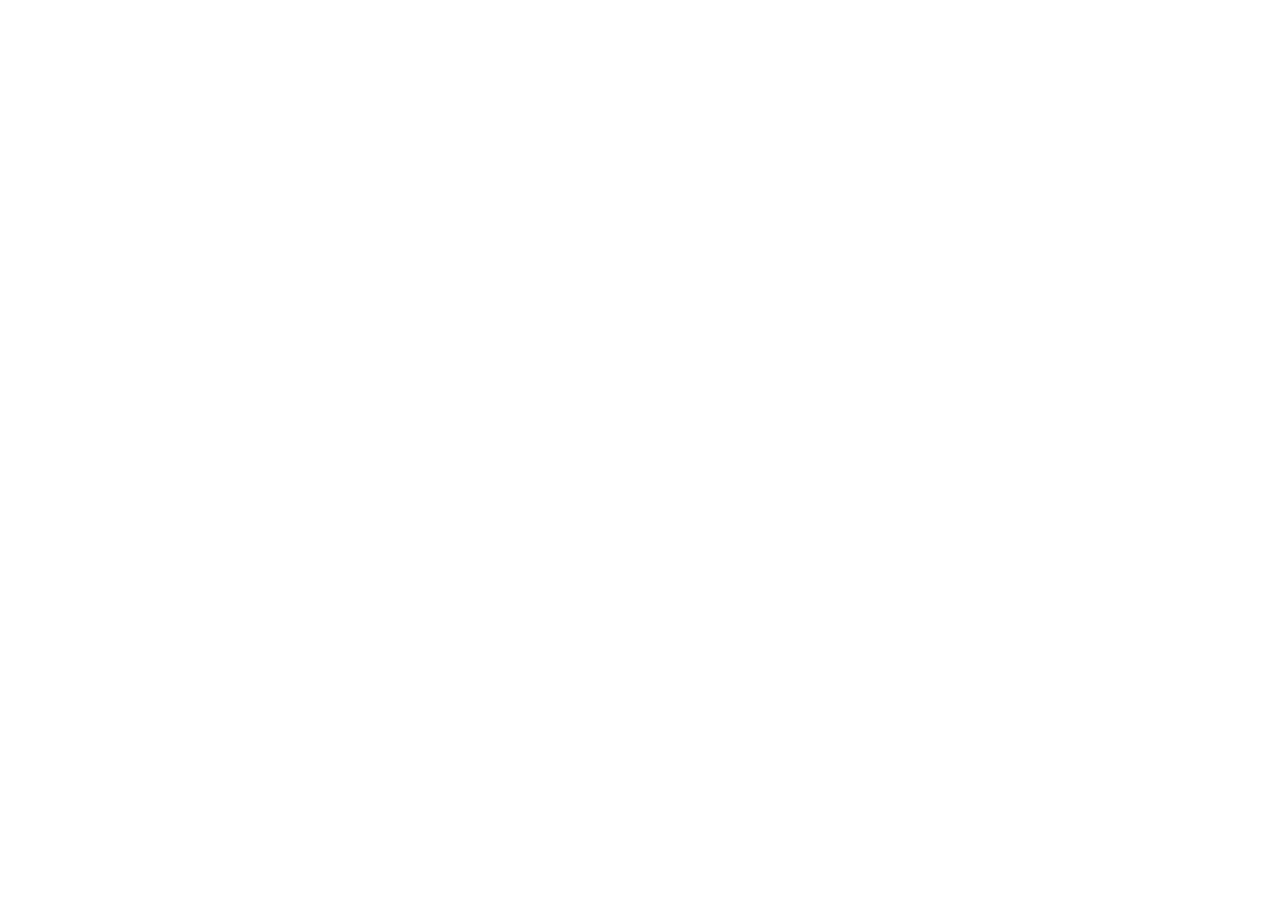
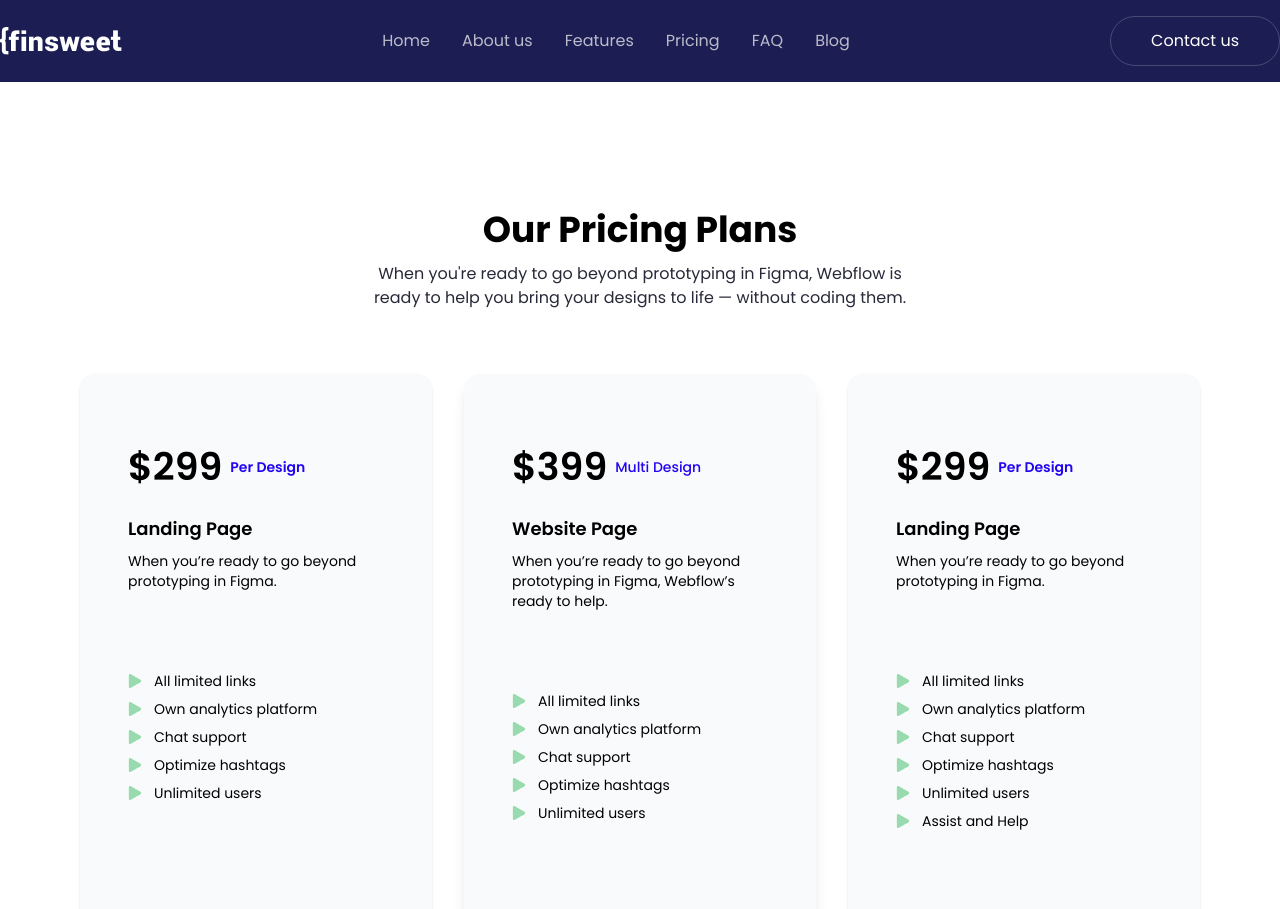
Before and after one commit to abdunnoorfaheem/finsweetreact, a React (Vite) app: page /pricing in a window 1280 px wide. Before the commit this address had no page. Shown: the top 909 px of the page. Before the commit the page ends 800 px from the top, so only its background shows below. Built offline with nearby package versions, Linux system fonts and the light colour scheme; the HTML template or start-up script is replaced by a standard one.

Commit message:
some elements have been modified

```diff
--- a/src/App.jsx
+++ b/src/App.jsx
@@ -10,6 +10,7 @@
       <Routes>
         <Route path="/" element={<RootLayout />}>
           <Route index element={<Home />} />
+          <Route path="/pricing" element={<Pricing />} />
         </Route>
       </Routes>
     </>
--- a/src/components/pages/Pricing.jsx
+++ b/src/components/pages/Pricing.jsx
@@ -1,15 +1,14 @@
 import React from "react";
 import Container from "../Container";
-import { FaPlus } from "react-icons/fa";
-import { CiPlay1 } from "react-icons/ci";
+import { FaPlay, FaPlus } from "react-icons/fa";
 
 const Pricing = () => {
   return (
     <>
       {/* Pricing Section */}
-      <section className="py-16 px-6 md:px-12 lg:px-20 font-poppins">
+      <section className="pt-32 px-6 md:px-12 lg:px-20 font-poppins">
         <Container>
-          <div className="text-center mb-12">
+          <div className="text-center mb-16">
             <h2 className="text-3xl md:text-4xl font-bold">
               Our Pricing Plans
             </h2>
@@ -22,134 +21,131 @@
           </div>
 
           {/* Pricing Cards */}
-          <div className="grid grid-cols-1 md:grid-cols-3 gap-8">
+          <div className="grid grid-cols-1 md:grid-cols-3 gap-5 lg:gap-8">
             {/* Card 1 */}
-            <div className="bg-gray-50 rounded-2xl shadow-sm hover:shadow-lg transition p-8 flex flex-col justify-between">
+            <div className="group bg-gray-50 hover:bg-quaternary hover:text-white rounded-2xl shadow-sm hover:shadow-lg transition py-16 px-8 lg:px-12 flex flex-col justify-between">
               <div>
                 <div className="flex gap-2 items-center">
-                  <h3 className="text-2xl font-bold text-primary">$299</h3>
-                  <span className="text-tertiary text-sm font-semibold">
+                  <h3 className="text-[38px] font-semibold">$299</h3>
+                  <span className="text-tertiary group-hover:text-quinary text-sm font-semibold">
                     Per Design
                   </span>
                 </div>
-                <h4 className="mt-4 text-lg font-semibold">Landing Page</h4>
-                <p className="text-quaternary mt-2 text-sm">
-                  When you’re ready to go beyond prototyping in Figma.
+                <h4 className="mt-5 text-lg font-semibold">Landing Page</h4>
+                <p className="mt-2 text-sm">
+                  When you’re ready to go beyond <br /> prototyping in Figma.
                 </p>
 
-                <ul className="mt-6 space-y-2 text-left text-sm">
-                  <li className="flex gap-1 items-center">
-                    <CiPlay1 className="text-[#97DAAD]" /> All limited links
+                <ul className="my-12 md:my-20 space-y-2 text-left text-sm">
+                  <li className="flex gap-3 items-center">
+                    <FaPlay className="text-[#97DAAD]" /> All limited links
                   </li>
-                  <li className="flex gap-1 items-center">
+                  <li className="flex gap-3 items-center">
                     {" "}
-                    <CiPlay1 className="text-[#97DAAD]" /> Own analytics
-                    platform
+                    <FaPlay className="text-[#97DAAD]" /> Own analytics platform
                   </li>
-                  <li className="flex gap-1 items-center">
+                  <li className="flex gap-3 items-center">
                     {" "}
-                    <CiPlay1 className="text-[#97DAAD]" /> Chat support
+                    <FaPlay className="text-[#97DAAD]" /> Chat support
                   </li>
-                  <li className="flex gap-1 items-center">
+                  <li className="flex gap-3 items-center">
                     {" "}
-                    <CiPlay1 className="text-[#97DAAD]" /> Optimize hashtags
+                    <FaPlay className="text-[#97DAAD]" /> Optimize hashtags
                   </li>
-                  <li className="flex gap-1 items-center">
+                  <li className="flex gap-3 items-center">
                     {" "}
-                    <CiPlay1 className="text-[#97DAAD]" /> Unlimited users
+                    <FaPlay className="text-[#97DAAD]" /> Unlimited users
                   </li>
                 </ul>
               </div>
-              <button className="mt-8 bg-primary text-white font-medium py-2 rounded-full hover:bg-gray-950 cursor-pointer transition font-manrope">
+              <button className="bg-primary text-white font-medium py-2 lg:py-4 px-12 lg:px-20 rounded-[41px] cursor-pointer transition font-manrope group-hover:bg-quinary group-hover:text-primary hover:bg-yellow-400 mx-auto">
                 Get started
               </button>
             </div>
 
             {/* Card 2 */}
-            <div className="bg-quaternary text-white rounded-2xl shadow-lg p-8 flex flex-col justify-between">
+            <div className="group hover:bg-quaternary hover:text-white bg-gray-50 rounded-2xl shadow-lg flex flex-col justify-between py-16 px-8 lg:px-12">
               <div>
                 <div className="flex gap-2 items-center">
-                  <h3 className="text-2xl font-bold text-white">$399</h3>
-                  <span className="text-quinary text-sm font-medium">
+                  <h3 className="text-[38px] font-semibold">$399</h3>
+                  <span className="text-tertiary text-sm font-medium group-hover:text-quinary">
                     Multi Design
                   </span>
                 </div>
-                <h4 className="mt-4 text-lg font-semibold">Website Page</h4>
-                <p className="text-indigo-200 mt-2 text-sm">
-                  When you’re ready to go beyond prototyping in Figma, Webflow’s
-                  ready to help.
+                <h4 className="mt-5 text-lg font-semibold">Website Page</h4>
+                <p className="mt-2 text-sm">
+                  When you’re ready to go beyond <br /> prototyping in Figma,
+                  Webflow’s <br /> ready to help.
                 </p>
 
-                <ul className="mt-6 space-y-2 text-left text-sm">
-                  <li className="flex gap-1 items-center">
-                    <CiPlay1 className="text-[#97DAAD]" /> All limited links
+                <ul className="my-12 md:my-20 space-y-2 text-left text-sm">
+                  <li className="flex gap-3 items-center">
+                    <FaPlay className="text-[#97DAAD]" /> All limited links
                   </li>
-                  <li className="flex gap-1 items-center">
+                  <li className="flex gap-3 items-center">
                     {" "}
-                    <CiPlay1 className="text-[#97DAAD]" /> Own analytics
-                    platform
+                    <FaPlay className="text-[#97DAAD]" /> Own analytics platform
                   </li>
-                  <li className="flex gap-1 items-center">
+                  <li className="flex gap-3 items-center">
                     {" "}
-                    <CiPlay1 className="text-[#97DAAD]" /> Chat support
+                    <FaPlay className="text-[#97DAAD]" /> Chat support
                   </li>
-                  <li className="flex gap-1 items-center">
+                  <li className="flex gap-3 items-center">
                     {" "}
-                    <CiPlay1 className="text-[#97DAAD]" /> Optimize hashtags
+                    <FaPlay className="text-[#97DAAD]" /> Optimize hashtags
                   </li>
-                  <li className="flex gap-1 items-center">
+                  <li className="flex gap-3 items-center">
                     {" "}
-                    <CiPlay1 className="text-[#97DAAD]" /> Unlimited users
+                    <FaPlay className="text-[#97DAAD]" /> Unlimited users
                   </li>
                 </ul>
               </div>
-              <button className="mt-8 bg-quinary text-gray-900 font-semibold py-2 rounded-full hover:bg-yellow-300 transition cursor-pointer font-manrope">
+              <button className="bg-primary text-white font-medium py-2 lg:py-4 px-12 lg:px-20 rounded-[41px] hover:bg-yellow-400 cursor-pointer transition font-manrope group-hover:bg-quinary group-hover:text-primary mx-auto">
                 Get started
               </button>
             </div>
 
             {/* Card 3 */}
-            <div className="bg-gray-50 border border-gray-100 rounded-2xl shadow-sm hover:shadow-lg transition p-8 flex flex-col justify-between">
+            <div className="group bg-gray-50 hover:bg-quaternary hover:text-white rounded-2xl shadow-sm hover:shadow-lg transition flex flex-col justify-between py-16 px-8 lg:px-12">
               <div>
                 <div className="flex gap-2 items-center">
-                  <h3 className="text-2xl font-bold text-primary">$499 +</h3>
-                  <span className="text-tertiary text-sm font-semibold">
+                  <h3 className="text-[38px] font-semibold">$299</h3>
+                  <span className="text-tertiary hover:text-quinary text-sm font-semibold group-hover:text-quinary">
                     Per Design
                   </span>
                 </div>
-                <h4 className="mt-4 text-lg font-semibold">Complex Project</h4>
-                <p className="text-gray-500 mt-2 text-sm">
-                  When you’re ready to go beyond prototyping in Figma.
+                <h4 className="mt-5 text-lg font-semibold">Landing Page</h4>
+                <p className="mt-2 text-sm">
+                  When you’re ready to go beyond <br /> prototyping in Figma.
                 </p>
 
-                <ul className="mt-6 space-y-2 text-left text-sm">
-                  <li className="flex gap-1 items-center">
-                    <CiPlay1 className="text-[#97DAAD]" /> All limited links
+                <ul className="my-12 md:my-20 space-y-2 text-left text-sm">
+                  <li className="flex gap-3 items-center">
+                    <FaPlay className="text-[#97DAAD]" /> All limited links
                   </li>
-                  <li className="flex gap-1 items-center">
+                  <li className="flex gap-3 items-center">
                     {" "}
-                    <CiPlay1 className="text-[#97DAAD]" /> Own analytics
-                    platform
+                    <FaPlay className="text-[#97DAAD]" /> Own analytics platform
                   </li>
-                  <li className="flex gap-1 items-center">
+                  <li className="flex gap-3 items-center">
                     {" "}
-                    <CiPlay1 className="text-[#97DAAD]" /> Chat support
+                    <FaPlay className="text-[#97DAAD]" /> Chat support
                   </li>
-                  <li className="flex gap-1 items-center">
+                  <li className="flex gap-3 items-center">
                     {" "}
-                    <CiPlay1 className="text-[#97DAAD]" /> Optimize hashtags
+                    <FaPlay className="text-[#97DAAD]" /> Optimize hashtags
                   </li>
-                  <li className="flex gap-1 items-center">
+                  <li className="flex gap-3 items-center">
                     {" "}
-                    <CiPlay1 className="text-[#97DAAD]" /> Unlimited users
+                    <FaPlay className="text-[#97DAAD]" /> Unlimited users
                   </li>
-                  <li className="flex gap-1 items-center">
+                  <li className="flex gap-3 items-center">
                     {" "}
-                    <CiPlay1 className="text-[#97DAAD]" /> Assist and Help
+                    <FaPlay className="text-[#97DAAD]" /> Assist and Help
                   </li>
                 </ul>
               </div>
-              <button className="mt-8 bg-primary text-white font-medium py-2 rounded-full hover:bg-gray-950 cursor-pointer transition font-manrope">
+              <button className="bg-primary  text-white font-medium py-2 lg:py-4 px-12 lg:px-20 rounded-[41px] cursor-pointer transition font-manrope group-hover:bg-quinary group-hover:text-primary hover:bg-yellow-400 mx-auto">
                 Get started
               </button>
             </div>
@@ -158,10 +154,10 @@
       </section>
 
       {/* FAQ Section */}
-      <section className="py-16 px-6 md:px-12 lg:px-20 font-poppins">
+      <section className="py-32 px-6 md:px-12 lg:px-20 font-poppins">
         <Container>
           <div className="md:flex gap-6">
-            <div className="w-4/12 text-center md:text-left">
+            <div className="md:w-4/12 text-center md:text-left">
               <h3 className="text-2xl md:text-3xl font-bold mb-4">
                 Frequently <br /> asked questions
               </h3>
@@ -170,12 +166,9 @@
               </a>
             </div>
 
-            <div className="divide-y divide-[#C2BBFF] w-8/12 mt-3 md:mt-0">
+            <div className="divide-y divide-[#C2BBFF] md:w-8/12 mt-10 md:mt-0">
               {/* FAQ Item */}
-              <details
-                open
-                className="group py-4 cursor-pointer transition hover:bg-gray-100 px-4 rounded-lg"
-              >
+              <details className="group py-4 cursor-pointer transition hover:bg-gray-100 px-4 rounded-lg">
                 <summary className="flex items-center justify-between font-semibold text-gray-900">
                   <div className="flex items-center gap-2">
                     <span className="text-tertiary font-bold">01</span>
```
